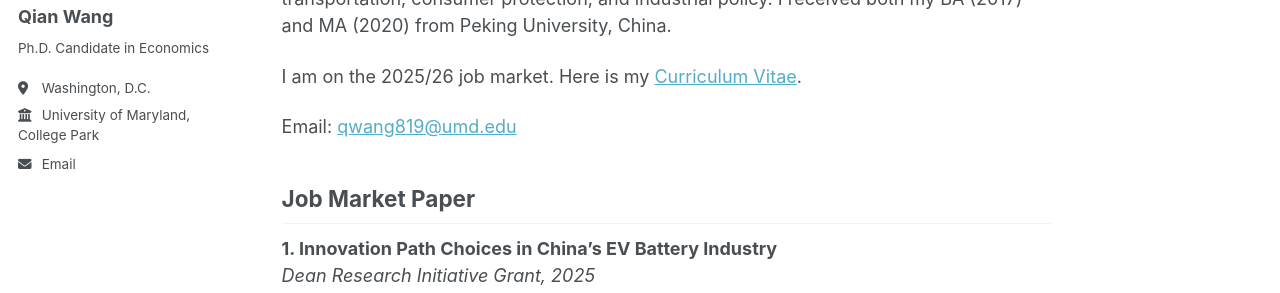
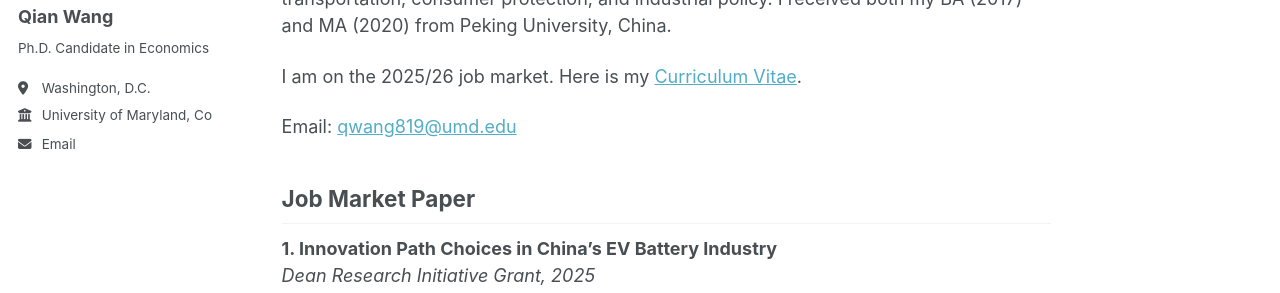
Before and after one commit to qwang819/qwang819.github.io, a Jekyll site: the page built from _pages/about.md, in a window 1280 px wide. Shown: the part 237-530 px from the top of the page. Built offline with Jekyll 4.4.1, drawn with Linux system fonts in a browser that asks for light colours; a script that is not in the unit is left out.

```diff
--- a/_config.yml
+++ b/_config.yml
@@ -31,7 +31,7 @@ author:
   pronouns         : # example: "she/her"
   bio              : "Ph.D. Candidate in Economics"
   location         : "Washington, D.C."
-  employer         : "University of Maryland, <br>College Park"
+  employer         : "University of Maryland, College Park"
   uri              : # URL
   email            : "qwang819@umd.edu"
 
```
